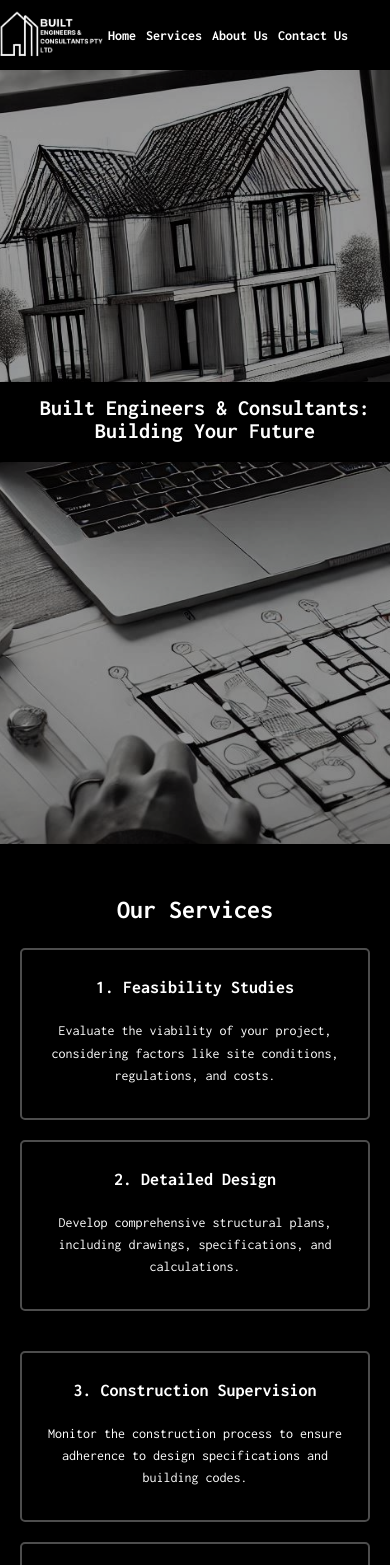
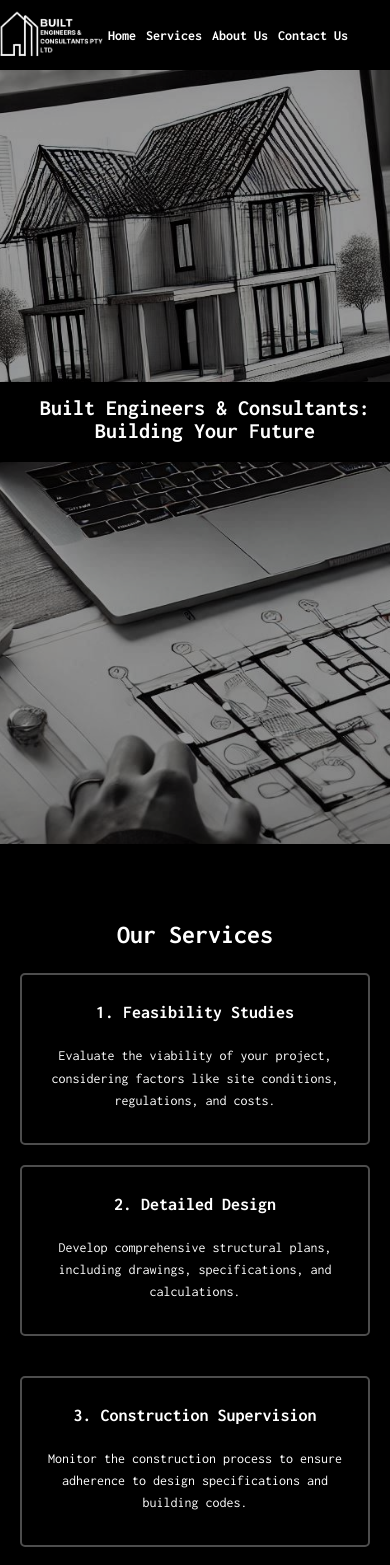
Before and after one commit to adi1096/builtengineers, a React (Create React App) app: page / in a window 390 px wide. Shown: the top 1565 px of the page. Built offline with nearby package versions, Linux system fonts and the light colour scheme.

Commit message:
Update Services.css

```diff
--- a/src/components/Services.css
+++ b/src/components/Services.css
@@ -14,8 +14,8 @@ body {
 }
 
 .services-page {
-  padding-top: 80px;
-  scroll-margin-top: 80px; /* Ensure there's enough space at the top for the heading */
+  padding-top: 180px;
+  scroll-margin-top: 180px; /* Ensure there's enough space at the top for the heading */
   height: auto;
   min-height: 100vh; /* Ensure the page takes up the full height of the screen */
 }
@@ -78,7 +78,10 @@ p {
   }
 
   .services-page {
-    padding-top: 100px; /* Increase padding to ensure heading isn't cut off */
+    padding-top: 150px;
+    scroll-margin-top: 150px; /* Ensure there's enough space at the top for the heading */
+    height: auto;
+    min-height: 100vh; /* Ensure the page takes up the full height of the screen */
   }
 
   .services-page .container2 {
@@ -98,3 +101,19 @@ p {
     font-size: 16px;
   }
 }
+
+@media (max-width: 360px) and (max-height: 740px) {
+  .services-page {
+    padding-top: 300px !important; /* Increase padding to ensure heading is visible */
+    scroll-margin-top: 200px !important; /* Adjust scroll margin to align properly */
+  }
+
+
+}
+
+@media (max-width: 540px) and (max-height: 720px) {
+  .services-page {
+    padding-top: 300px !important; /* Increase padding to ensure heading is visible */
+    scroll-margin-top: 100px !important; /* Adjust scroll margin to align properly */
+  }
+}
```
